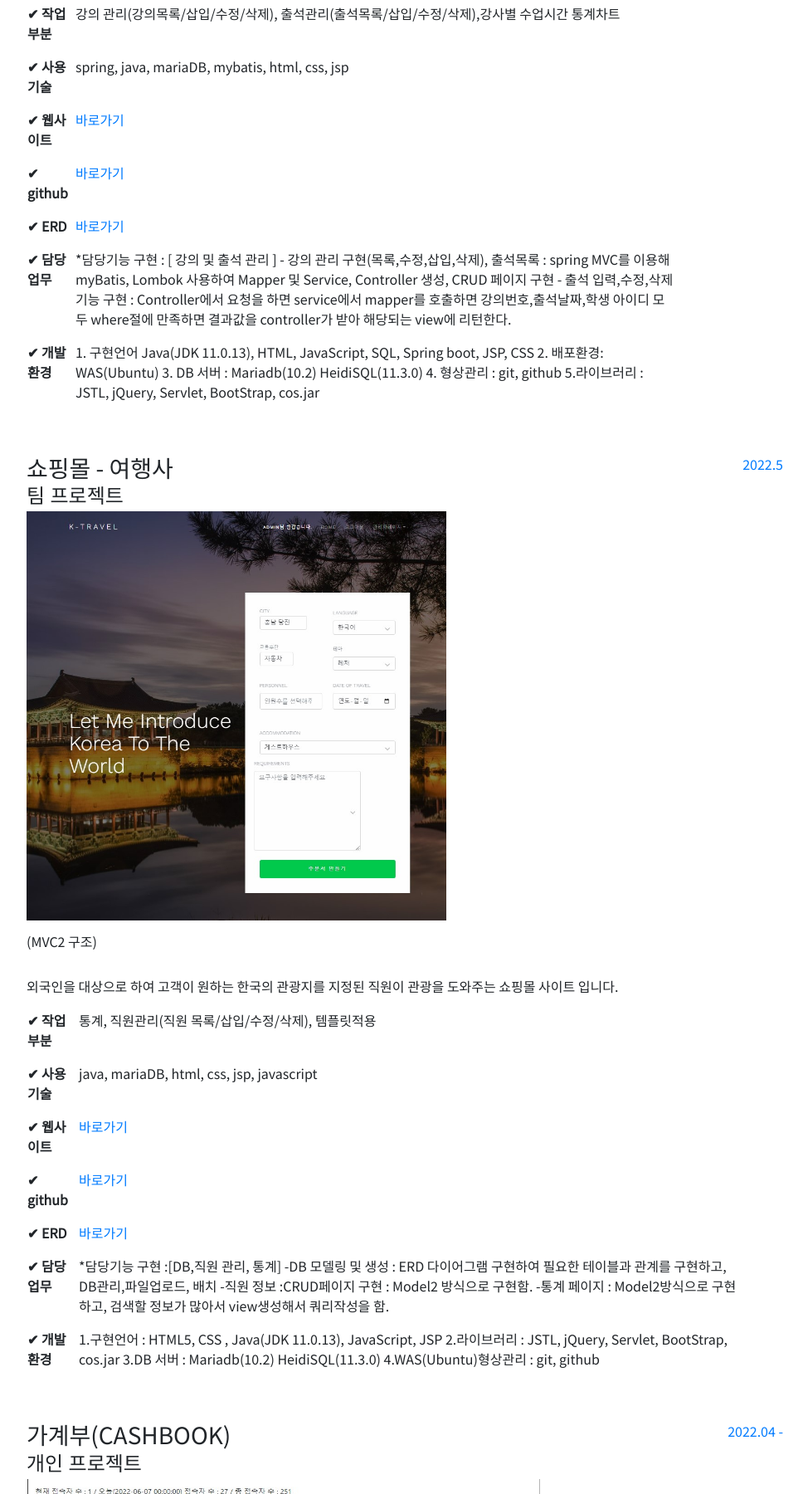
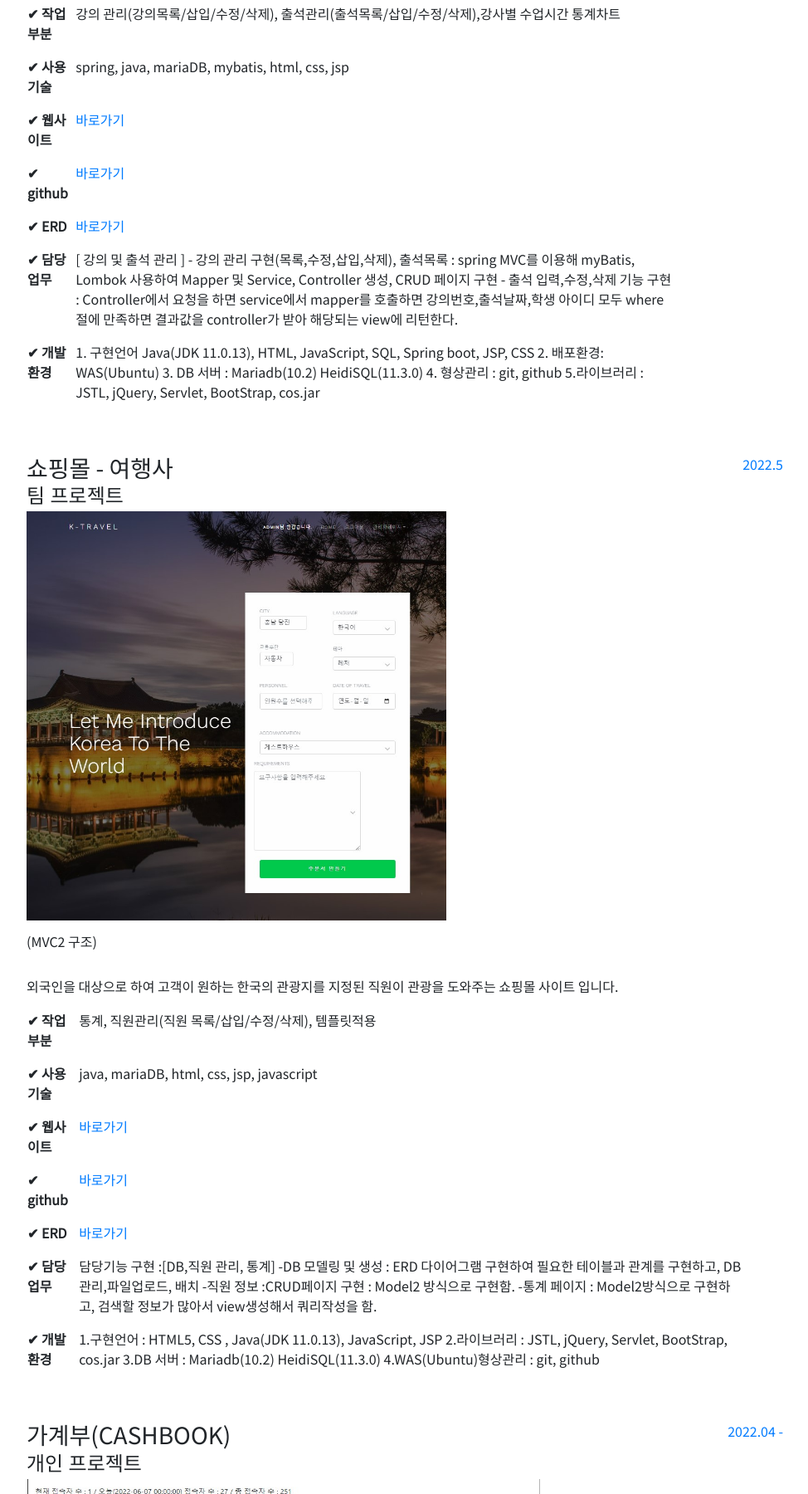
Before and after one commit to DamD-O/DamD-O.github.io, a plain HTML site: page index.html in a window 1280 px wide. Shown: the part 1384-3184 px from the top of the page at 83% size, without its empty margins (288-1262 px from the left). Drawn offline with nearby package versions, Linux system fonts and the light colour scheme; a web font is replaced by a local one.

Commit message:
Update index.html

```diff
--- a/index.html
+++ b/index.html
@@ -127,7 +127,7 @@
 					<tr>
 						<td><span class="text-bold">✔ 담당 업무</span></td>
 						<td>
-							*담당기능 구현 : [ 강의 및 출석 관리 ]
+							[ 강의 및 출석 관리 ]
 							- 강의 관리 구현(목록,수정,삽입,삭제), 출석목록 : spring MVC를 이용해
 							myBatis, Lombok 사용하여 Mapper 및 Service, Controller 생성, CRUD 페이지 구현
 							- 출석 입력,수정,삭제 기능 구현 : Controller에서 요청을 하면 service에서 mapper를 호출하면
@@ -187,7 +187,7 @@
 				<tr>
 					<td><span class="text-bold">✔ 담당 업무</span></td>
 					<td>
-						*담당기능 구현 :[DB,직원 관리, 통계]
+						담당기능 구현 :[DB,직원 관리, 통계]
 						-DB 모델링 및 생성 : ERD 다이어그램 구현하여 필요한 테이블과 관계를 구현하고, DB관리,파일업로드, 배치
 						-직원 정보 :CRUD페이지 구현 : Model2 방식으로 구현함.
 						-통계 페이지 : Model2방식으로 구현하고, 검색할 정보가 많아서 view생성해서 쿼리작성을 함.
```
